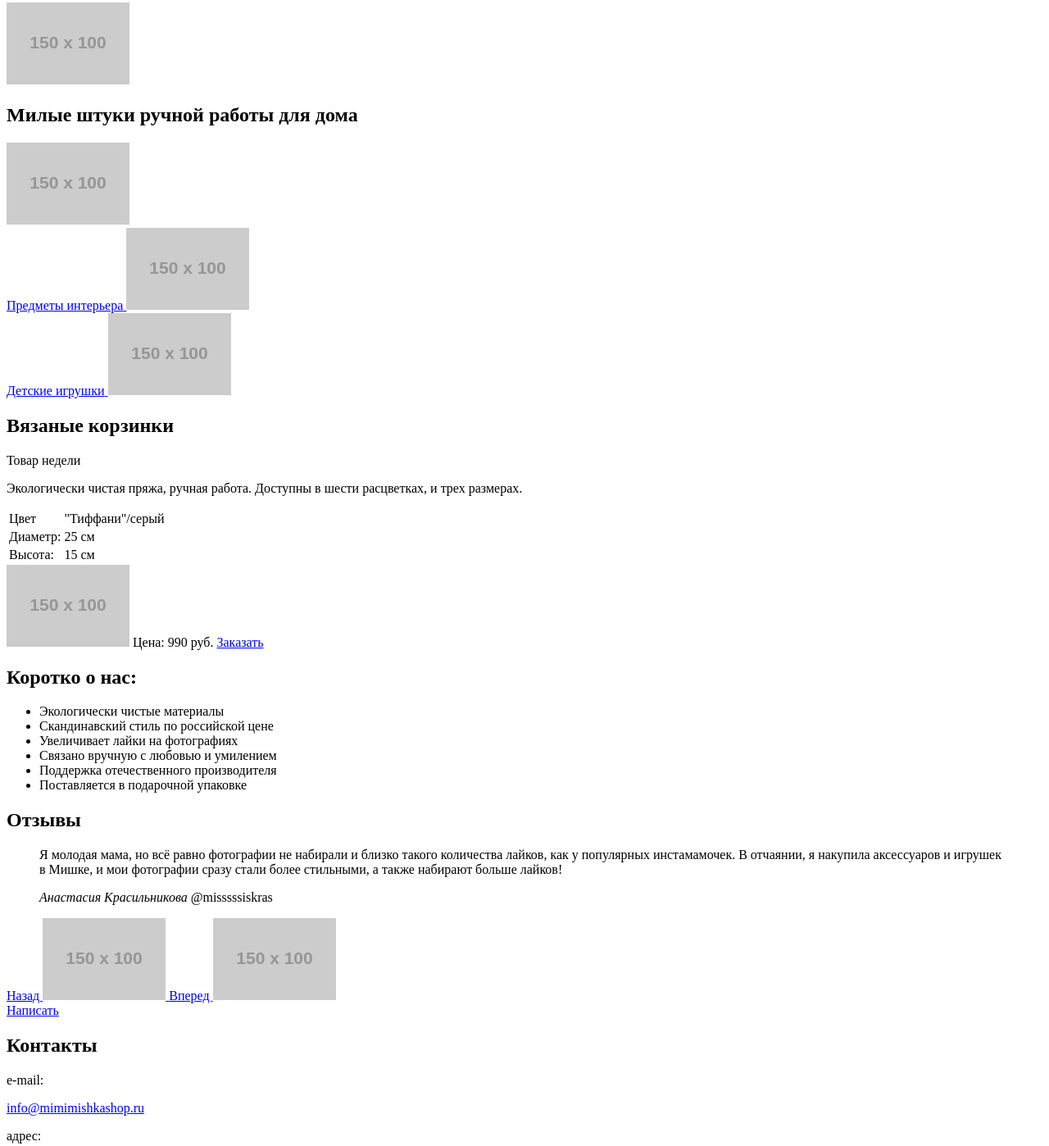
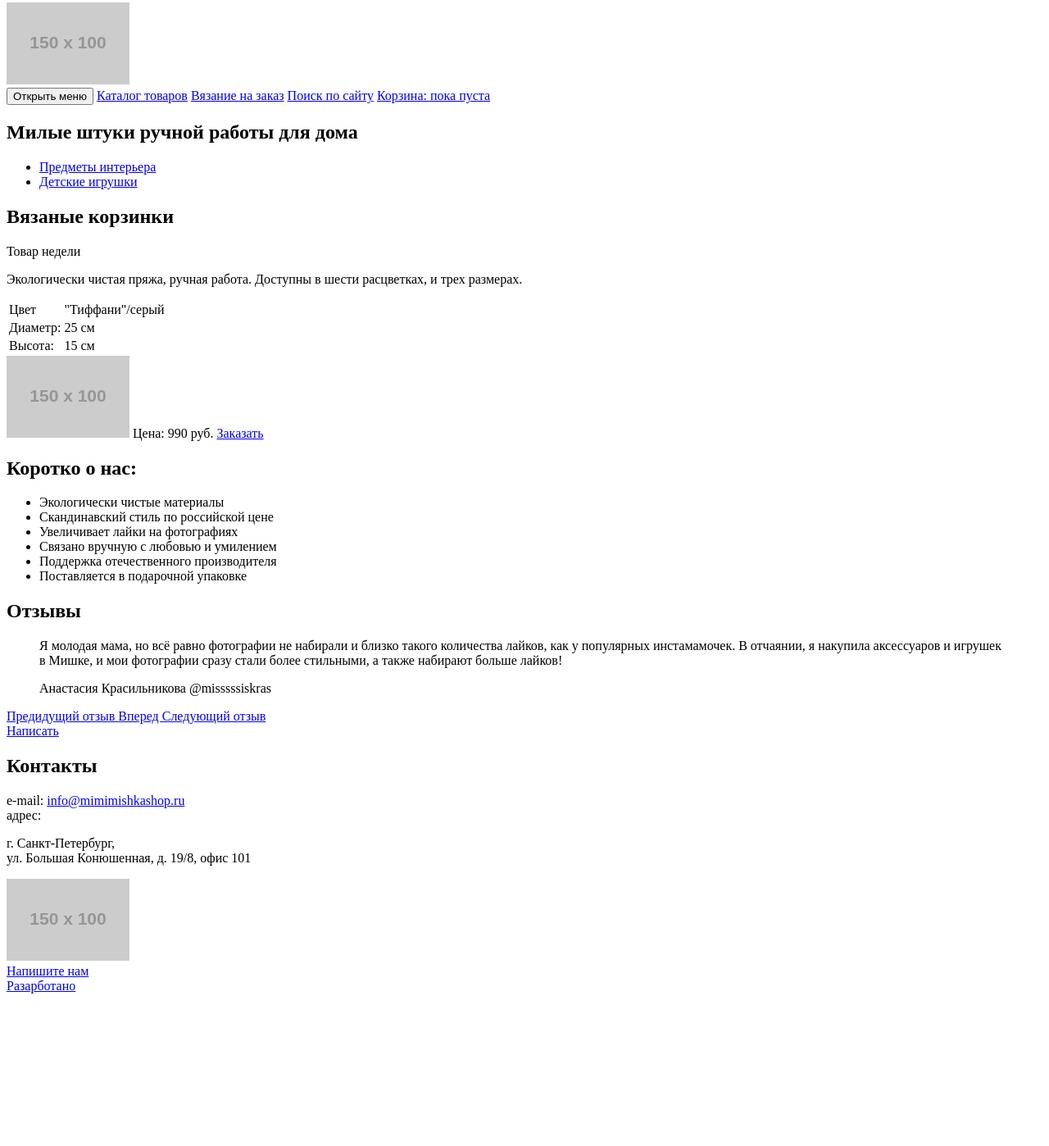
Before and after one commit to NekijKtoto/132884-mishka, a website: page index.html in a window 1280 px wide. Shown: the part 5-1403 px from the top of the page at 82% size. After the commit the page ends 1225 px from the top, so only its background shows below. Drawn offline with Linux system fonts and the light colour scheme; placeholder pictures from the web are drawn by us.

Commit message:
Исправил замечания по разметке

```diff
--- a/index.html
+++ b/index.html
@@ -8,9 +8,15 @@
     <!--шапка сайта-->
     <header class="page-header">
       <div class="page-header__wrapper"><!--центровщик-->
-        <img class="page-header__header-logo" src="http://placehold.it/150x100" alt="Мишка - магазин изделий ручной работы">
-        <nav class="page-header__main-nav">
-          <span class="page-header__menu"></span>
+        <div class="page-header__header-logo">
+          <img src="http://placehold.it/150x100" alt="Мишка - магазин изделий ручной работы">
+        </div>
+        <nav class="main-nav main-nav--closed">
+          <button class="main-nav__btn" type="button" name="button">Открыть меню</button>
+          <a class="main-nav__item main-nav__item--catalog" href="catalog.html">Каталог товаров</a>
+          <a class="main-nav__item main-nav__item--order" href="form.html">Вязание на заказ</a>
+          <a class="main-nav__item main-nav__item--search" href="#">Поиск по сайту</a>
+          <a class="main-nav__item main-nav__item--cart" href="#">Корзина: пока пуста</a>
         </nav>
       </div>
     </header>
@@ -21,29 +27,24 @@
         <h1 class="promo-header__descr">Милые штуки ручной
         работы для дома</h1>
       </div>
-      <img class="promo-header__image" src="http://placehold.it/150x100" alt="Изделия из пряжи">
     </section>
     <!--промо блок-->
-    <!--предметы интерьера-->
-    <section class="Interior-items">
-      <div class="Interior-items__wrapper"><!--центровщик-->
+    <!--предметы интерьера детские игрушки-->
+    <section class="interior-items">
+      <ul class="interior-items__type-list">
+        <li class"interior-items__type--interior-goods">
           <a href="#">
             <span>Предметы интерьера</span>
-          <img src="http://placehold.it/150x100" alt="Лампа">
           </a>
-      </div>
-    </section>
-    <!--предметы интериера-->
-    <!--детские игрушки-->
-    <section class="kids-toys">
-      <div class="kids-toys__wrapper"><!--центровщик-->
+        </li>
+        <li class="interior-items__type--kids toys">
           <a href="#">
             <span>Детские игрушки</span>
-          <img src="http://placehold.it/150x100" alt="Кубик">
           </a>
-      </div>
+        </li>
+      </ul>
     </section>
-    <!--детские игрушки-->
+    <!--предметы интерьера детские игрушки-->
     <!--Блок продукта-->
     <article class="product">
       <div class="product__wrapper"><!--центровщик-->
@@ -94,16 +95,16 @@
             <p class="reviews__text">
               Я молодая мама, но всё равно фотографии не набирали и близко такого количества лайков, как у популярных инстамамочек. В отчаянии, я накупила аксессуаров и игрушек в Мишке, и мои фотографии сразу стали более стильными, а также набирают больше лайков!
             </p>
-            <cite class="reviews__author-name">Анастасия Красильникова</cite>
+            <span class="reviews__author-name">Анастасия Красильникова</span>
             <span class="reviews__insta-name">@misssssiskras</span>
           </blockquote>
         </div>
         <div class="reviews__nav-btns">
-          <a class="reviews__nav-btn  reviews__nav-btn--prev" href="#">Назад
-            <img src="http://placehold.it/150x100" alt="Назад">
+          <a class="reviews__nav-btn  reviews__nav-btn--prev" href="#">
+            Предидущий отзыв
           </a>
           <a class="reviews__nav-btn  reviews__nav-btn--next" href="#">Вперед
-            <img src="http://placehold.it/150x100" alt="Вперед">
+            Следующий отзыв
           </a>
         </div>
         <a class="reviews__write-btn" href="#">Написать</a>
@@ -115,17 +116,13 @@
       <div class="contacts__content-wrapper"><!--центровщик-->
         <h2 class="contacts__title">Контакты</h2>
         <div class="contacts__main-info">
-          <div class="contacts__e-mail">
-            <p class="contacts__item  contacts__item--name">e-mail:</p>
-            <p class="contacts__item  contacts__item--value">
-              <a class="contacts__e-mail-link" href="#">
-                <span class="contacts__item--underline">info@mimimishkashop.ru</span>
-              </a>
-            </p>
+          <div class="contacts-e-mail">
+            <span class="contacts-e-mail__contacts-item--mail">e-mail:</span>
+            <a class="contacts-e-mail__contacts-item--link" href="#">info@mimimishkashop.ru</a>
           </div>
-          <div class="contacts__address">
-            <p class="contacts__item  contacts__item--name">адрес:</p>
-            <p class="contacts__item  contacts__item--value">г. Санкт-Петербург,<br>
+          <div class="contacts-address">
+            <span class="contacts-address__contacts-item--name">адрес:</span>
+            <p class="contacts-address__contacts-item--value">г. Санкт-Петербург,<br>
             ул. Большая Конюшенная, д. 19/8, офис 101
             </p>
           </div>
```
Also changed, not shown: catalog.html (+11 -5 lines), form.html (+11 -5 lines). Lines whose indentation alone changed are shown as unchanged.
